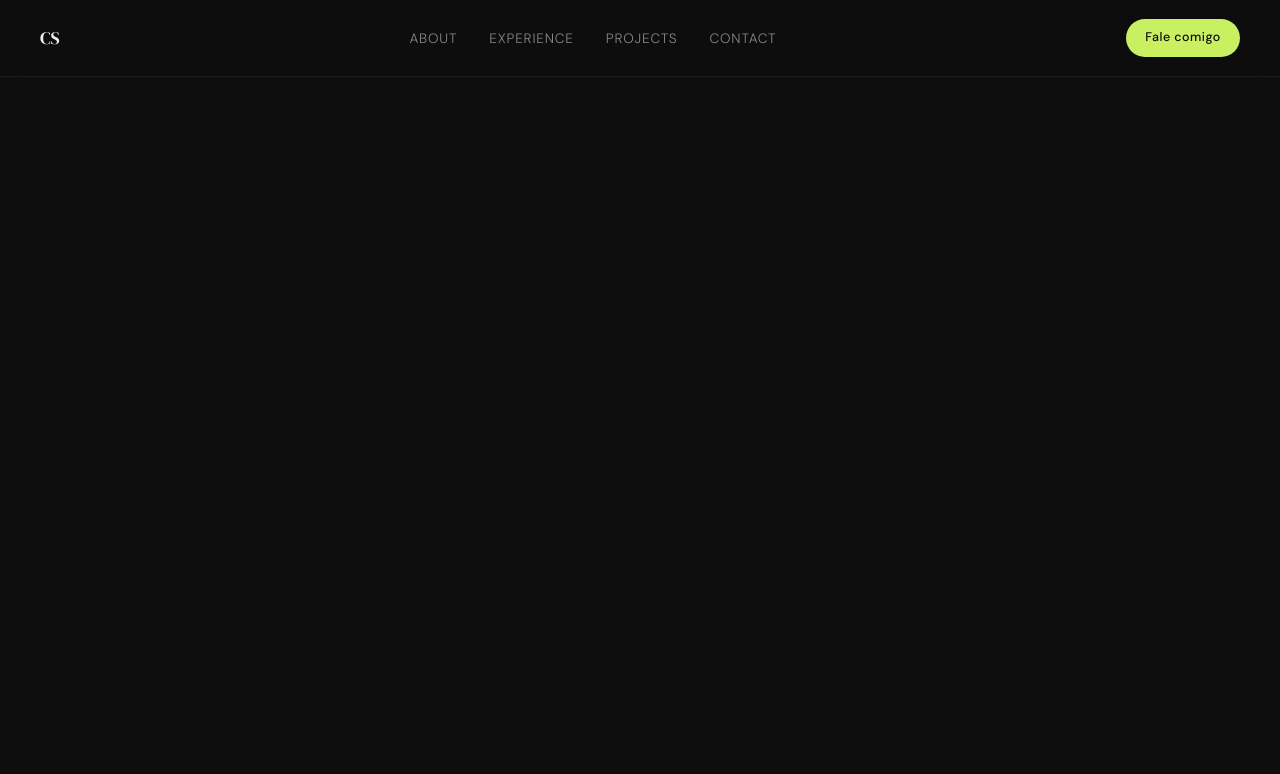
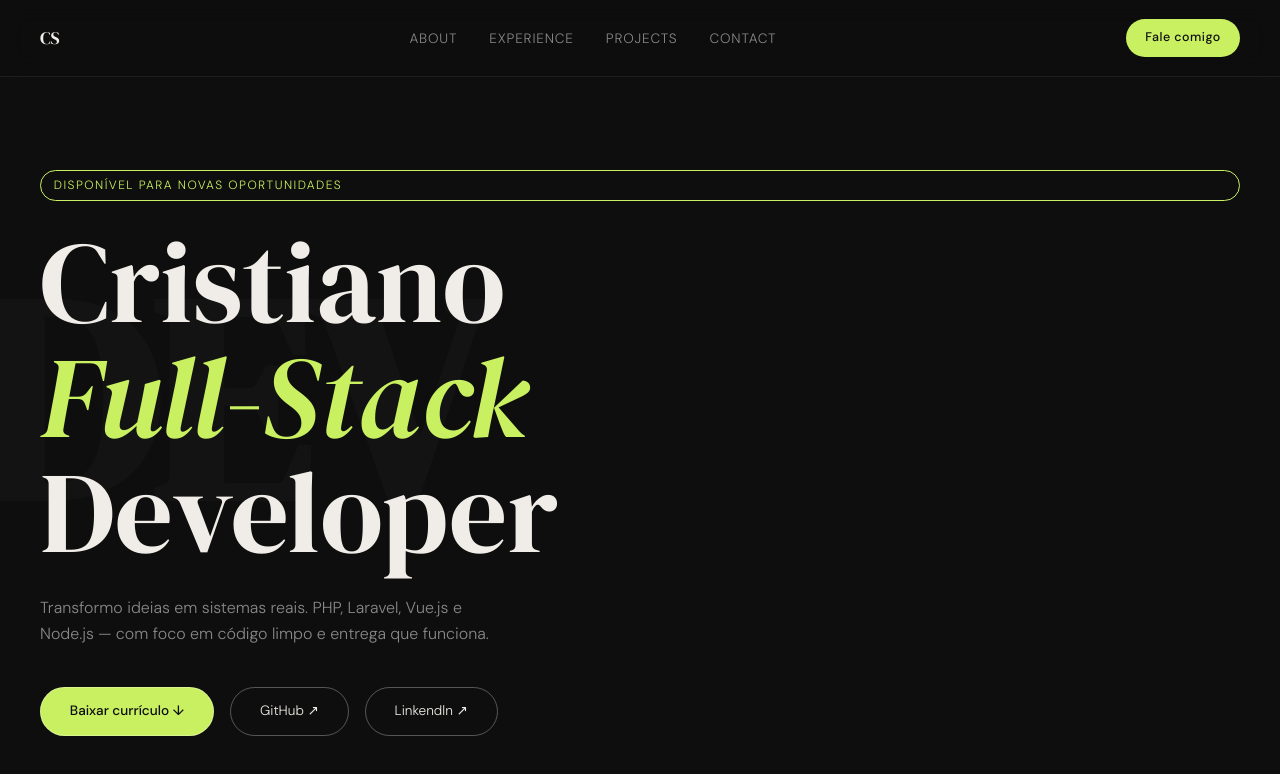
Before and after one commit to Cristiano005/portfolio-cristiano, a React (Vite) app: page / in a window 1280 px wide. Shown: the top 774 px of the page. Built offline with nearby package versions, Linux system fonts and the light colour scheme.

Commit message:
feat: main part of portfolio with CV added

```diff
--- a/src/index.css
+++ b/src/index.css
@@ -26,6 +26,10 @@ body {
 
 a {
     text-decoration: none;
+}
+
+.btn {
+    border-radius: 2.5rem;
 }
 
 header {
@@ -78,7 +82,6 @@ nav a.contact-me {
     background-color: var(--light-green-color);
     color: var(--black-color);
     padding: 0.55rem 1.2rem;
-  border-radius: 2rem;
     letter-spacing: 0.04em;
     transition: opacity 0.2s, transform 0.2s;
 }
@@ -87,3 +90,80 @@ a.contact-me:hover {
     opacity: 0.85;
     transform: translateY(-0.0625rem);
 }
+
+main {
+    display: flex;
+    flex-direction: column;
+    justify-content: flex-end;
+    position: relative;
+    min-height: 100vh;
+    padding: 8rem 2.5rem 4rem;
+}
+
+main h2.text {
+    position: absolute;
+    font-family: var(--serif);
+    font-size: 18rem;
+    top: 50%;
+    left: -2rem;
+    transform: translateY(-50%);
+    /* Centraliza de acordo com a altura do elemento e não do pai (main#home) */
+    color: rgba(255, 255, 255, 0.02);
+    line-height: 1;
+    z-index: -1;
+}
+
+main span#status-tag {
+    font-size: 0.75rem;
+    letter-spacing: 0.09rem;
+    text-transform: uppercase;
+    margin-bottom: 1.5rem;
+    padding: 0.3rem 0.8rem;
+    color: var(--light-green-color);
+    border: 0.0625rem solid var(--light-green-color);
+}
+
+main h1 {
+    max-width: 56.25rem;
+    font-family: var(--serif);
+    font-size: clamp(3.5rem, 9vw, 7.5rem);
+    line-height: 1;
+    font-weight: 400;
+    margin-bottom: 1.5625rem;
+}
+
+main h1 span {
+    font-style: italic;
+    color: var(--light-green-color);
+}
+
+main p {
+    max-width: 30rem;
+    margin-bottom: 2.5rem;
+    color: var(--gray-color);
+}
+
+main .actions {
+    display: flex;
+    flex-wrap: wrap;
+    gap: 1rem;
+}
+
+.actions a.btn-action {
+    font-size: 0.85rem;
+    border: 0.0625rem solid rgba(255, 255, 255, 0.3);
+    color: var(--text-color);
+    padding: 0.8rem 1.8rem;
+    transform: border-color 0.2s, transform 0.2s;
+}
+
+a.btn-action:nth-child(1) {
+    background-color: var(--light-green-color);
+    color: var(--black-color);
+    font-weight: 500;
+}
+
+.btn-action:hover {
+    border: 0.0625rem solid var(--border-color);
+    transform: translateY(-0.0625rem);
+}
--- a/src/views/App.jsx
+++ b/src/views/App.jsx
@@ -2,11 +2,28 @@ import Header from './components/Header';
 
 function App() {
 
-  return (
-    <>
-      <Header></Header>
-    </>
-  )
+    return (
+        <>
+            <Header></Header>
+            <main id="home">
+                <h2 className="text"> DEV </h2>
+                <span className="btn btn-tag" id="status-tag"> Disponível para novas oportunidades </span>
+                <h1>
+                    Cristiano <br></br>
+                    <span> Full-Stack </span> <br></br>
+                    Developer
+                </h1>
+                <p id="subtitle">
+                    Transformo ideias em sistemas reais. PHP, Laravel, Vue.js e Node.js — com foco em código limpo e entrega que funciona.
+                </p>
+                <div className="actions">
+                    <a href="./src/assets/curriculo-cristiano.pdf" className="btn btn-action" download> Baixar currículo ↓</a>
+                    <a href="#" className="btn btn-action"> GitHub ↗</a>
+                    <a href="#" className="btn btn-action"> Linkendln ↗</a>
+                </div>
+            </main>
+        </>
+    )
 }
 
 export default App
```
Also changed, not shown: 1 other file (tests, documents, lock files or other folders). Lines whose indentation alone changed are shown as unchanged.
